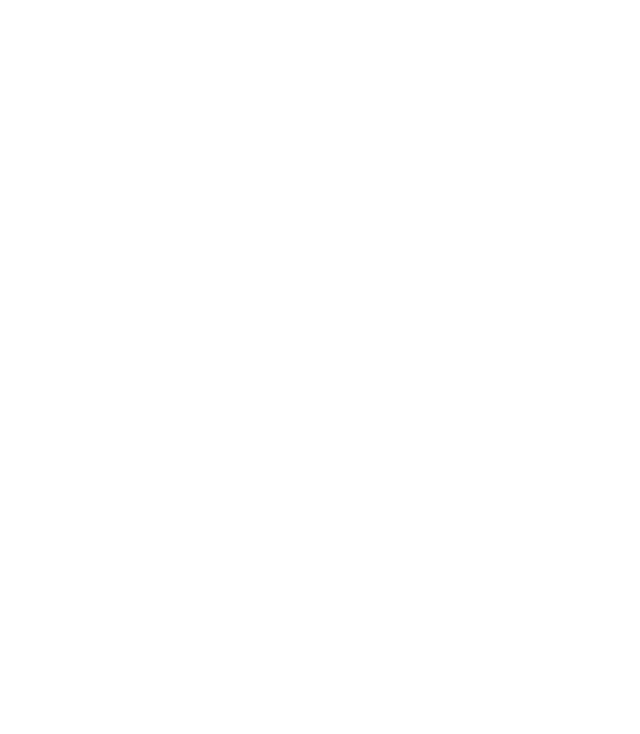
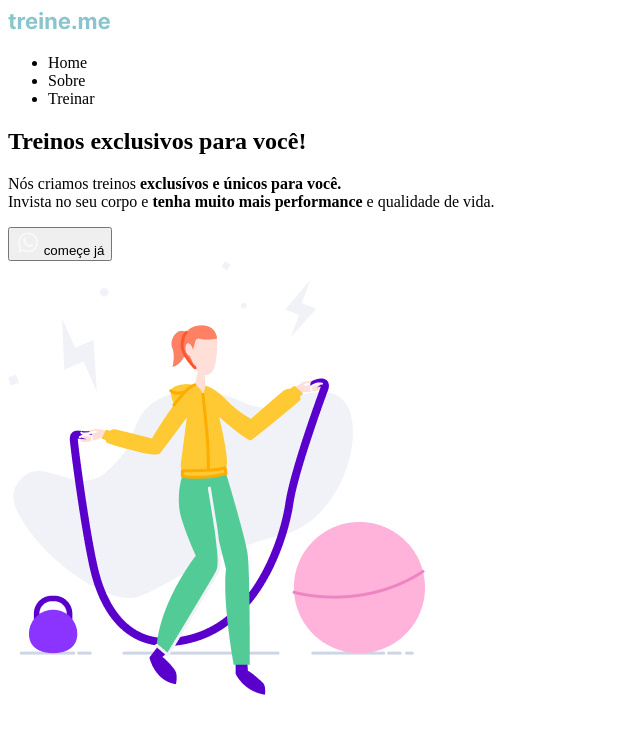
Before and after one commit to Matbusta/Projeto03, a plain HTML site: page index.html in a window 1280 px wide. Shown: the whole page, without its empty margins (0-640 px from the left). Drawn offline with Linux system fonts and the light colour scheme.

Commit message:
:tada: aula-2

```diff
--- a/index.html
+++ b/index.html
@@ -8,9 +8,41 @@
   </head>
 
   <body>
-    <header>
+    <div class="page">
+      <header>
+        <img src="./images/logo.svg" alt="Treine.me">
 
-    </header>
+        <nav>
+          <ul>
+            <li>Home</li>
+            <li>Sobre</li>
+            <li>Treinar</li>
+          </ul>
+        </nav>
+
+      </header>
+
+      <main>
+        <section class="text">
+
+          <h1>Treinos exclusivos para você!</h1>
+
+          <p>Nós criamos treinos <strong>exclusívos e únicos para você.</strong><br>
+            Invista no seu corpo e <strong>tenha muito mais performance</strong> e qualidade de vida.
+          </p>
+
+          <button>
+            <img src="./images/whats.svg" alt="Ícone do whatsapp">
+            começe já
+          </button>
+        </section>
+
+
+        <img src="./images/img.png" alt="Desenho de uma mulher pulando corda em uma academia">
+      </main>
+
+      <footer></footer>
+    </div>
   </body>
 
 </html>
```
Also changed, not shown: images/balls.svg (added), images/img.png (added), images/logo.svg (added), images/whats.svg (added).
